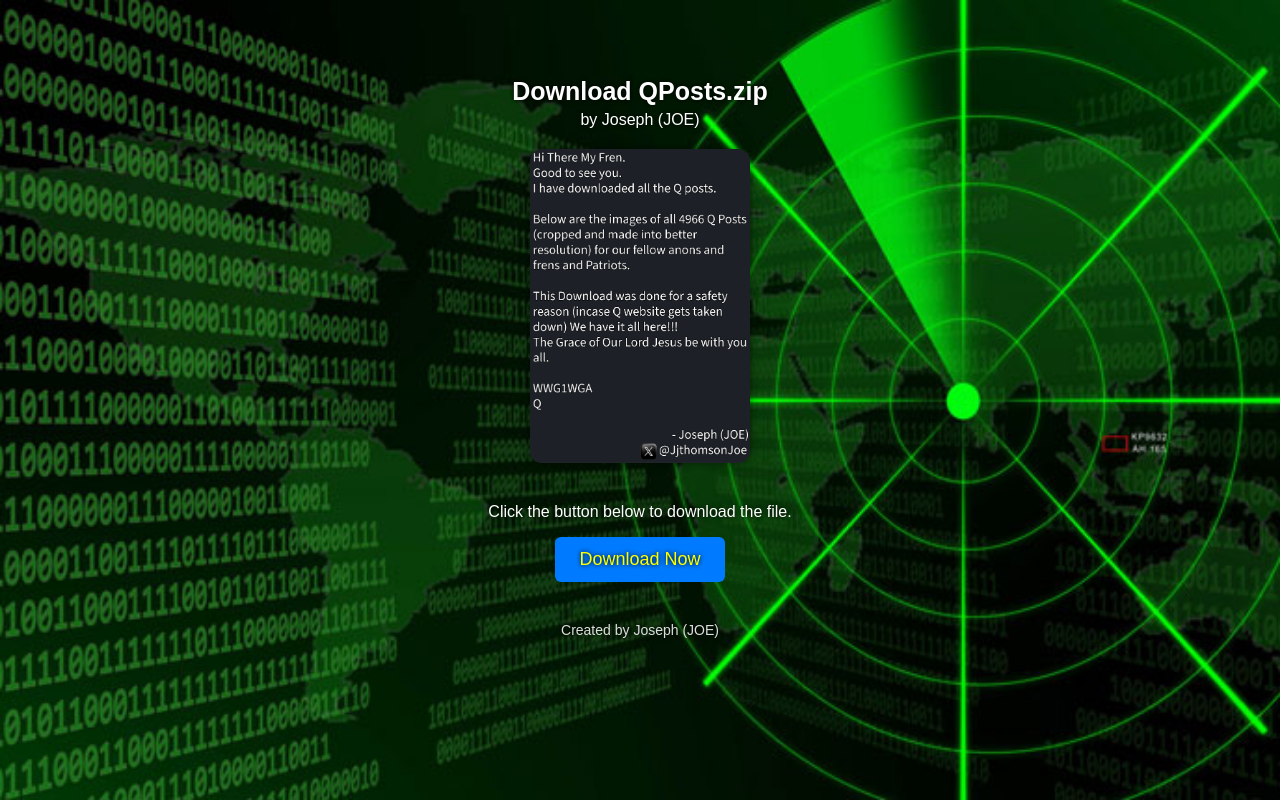
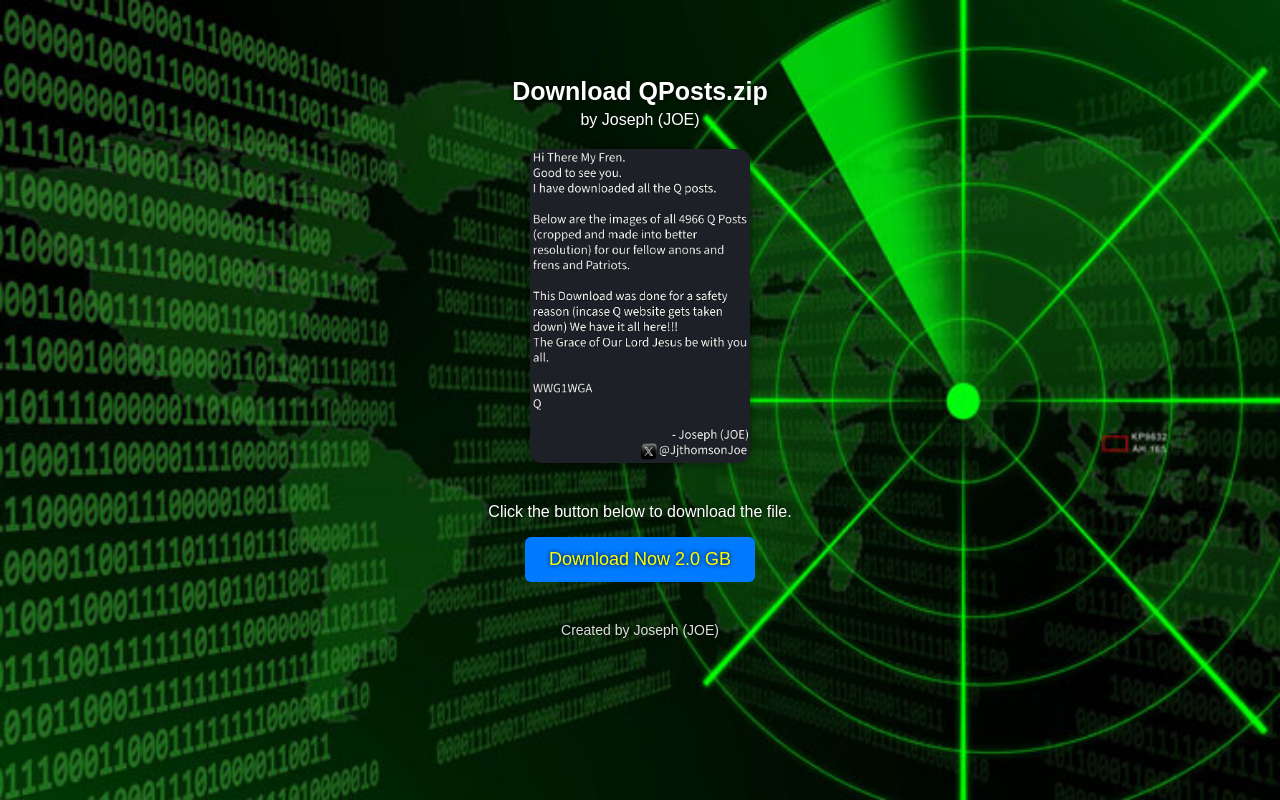
Before and after one commit to Joe17Q/Joe17Q-QPosts-Zipfile-Download, a plain HTML site: page index.html in a window 1280 px wide. Drawn offline with Linux system fonts and the light colour scheme.

Commit message:
Update index.html

```diff
--- a/index.html
+++ b/index.html
@@ -59,7 +59,7 @@
   <p>Click the button below to download the file.</p>
 
   <a class="download-button" href="https://drive.google.com/uc?export=download&id=1nS7mKddyCRb08TWA40g3k-wudThDoz-7">
-    Download Now
+    Download Now 2.0 GB
   </a>
 
   <!-- ✅ Visible line with your name -->
```
